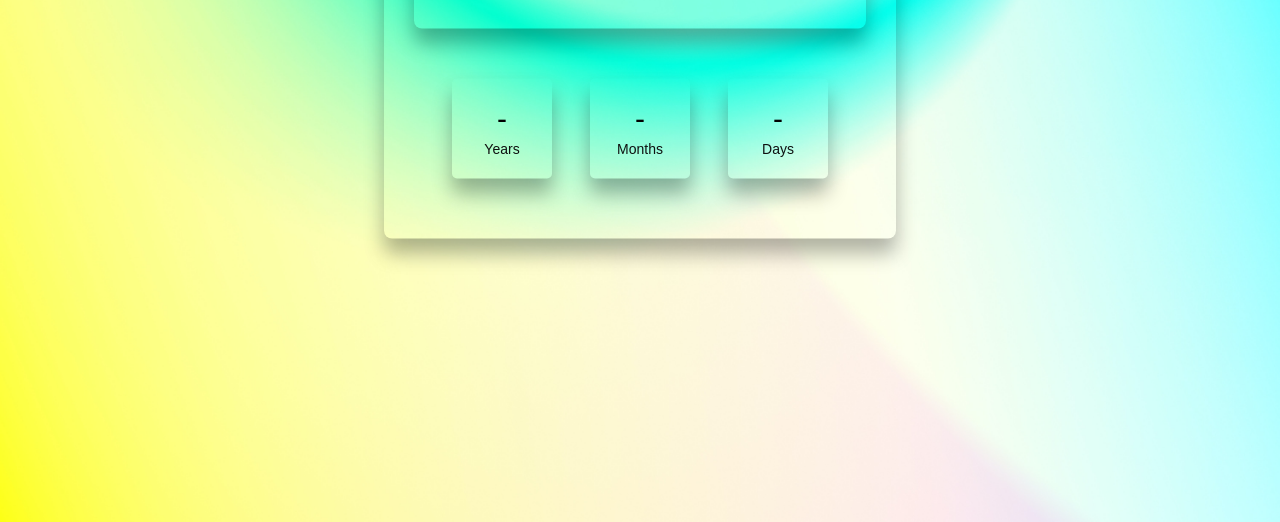
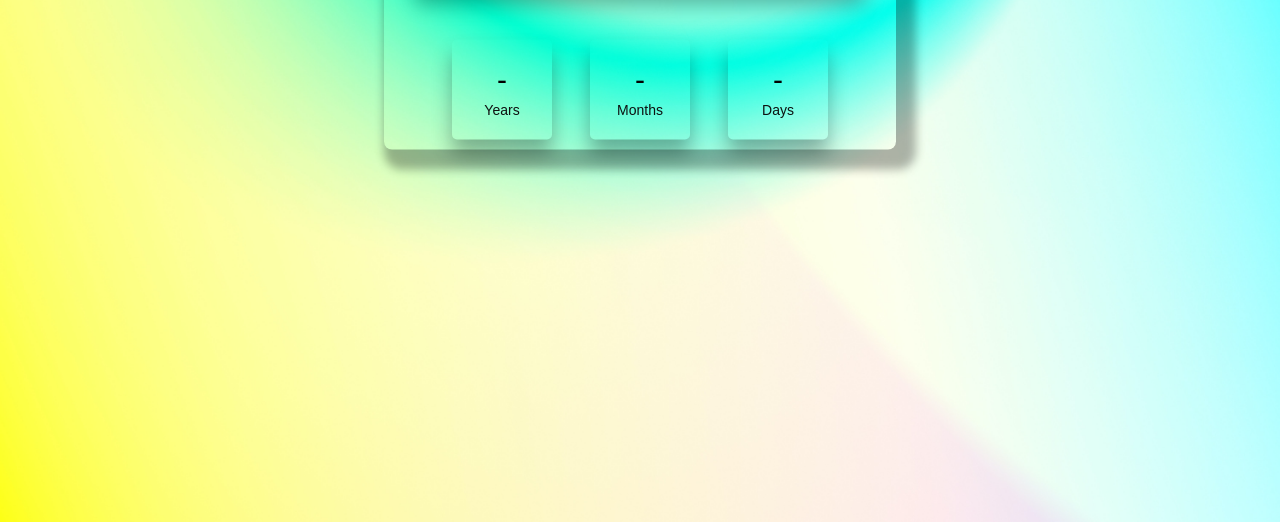
Before and after one commit to Veer-code-suh/Age-Calculator, a plain HTML site: page index.html in a window 1280 px wide. Shown: the part 278-800 px from the top of the page. Drawn offline with Linux system fonts and the light colour scheme.

Commit message:
Update style.css

```diff
--- a/style.css
+++ b/style.css
@@ -5,9 +5,9 @@
 }
 
 body {
-    /* background-color: aqua; */
   background-image: url(bg2.jpg);
   background-size: cover;
+  position: relative;
   background-repeat: no-repeat;
 }
 
@@ -17,11 +17,13 @@ body {
   position: absolute;
   transform: translate(-50%, -50%);
   left: 50%;
-    top: 40%;
+  top: 100%;
+  margin-top: 20%;
   padding: 30px;
-    padding-bottom: 60px;
+  padding-bottom: 10px;
+
   border-radius: 8px;
-    box-shadow: 0 15px 20px rgba(0, 0, 0, 0.3);
+  box-shadow: 10px 10px 10px 10px rgba(0, 0, 0, 0.3);
 }
 
 .container * {
@@ -99,3 +101,36 @@ p {
   color: rgba(10, 10, 10, 0.974);
   font-weight: 400;
 }
+
+/* Media Queries */
+
+/* Small devices (phones, 576px and up) */
+@media (min-width: 576px) {
+  .container {
+    width: 80%;
+    margin-top: 20%;
+    /* min-width: auto; */
+    top: 10%;
+  }
+}
+
+/* Medium devices (tablets, 768px and up) */
+@media (min-width: 768px) {
+  .container {
+    width: 70%;
+  }
+}
+
+/* Large devices (desktops, 992px and up) */
+@media (min-width: 992px) {
+  .container {
+    width: 50%;
+  }
+}
+
+/* Extra large devices (large desktops, 1200px and up) */
+@media (min-width: 1200px) {
+  .container {
+    width: 40%;
+  }
+}
```
Lines whose indentation alone changed are shown as unchanged.
